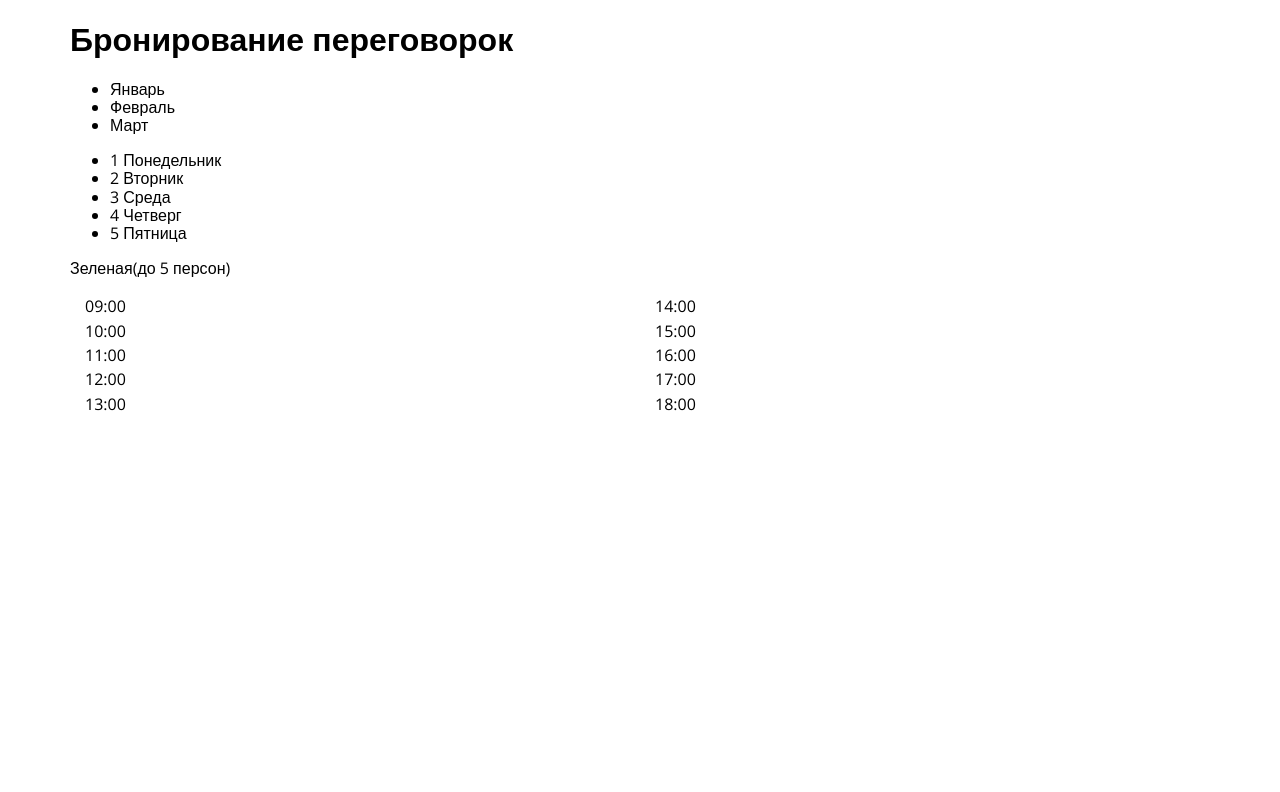
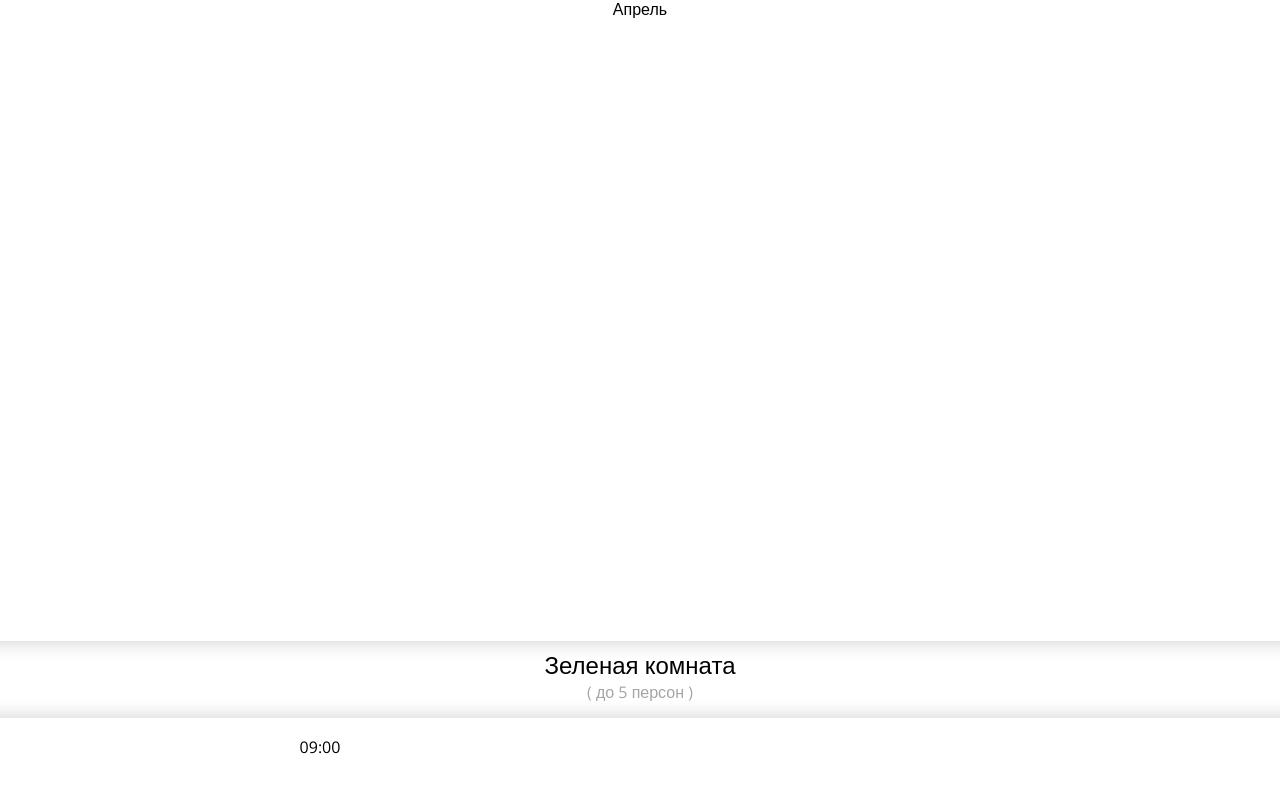
Before and after one commit to zlogin/booking, a React app: page / in a window 1280 px wide. Shown: the top 792 px of the page. Built offline with nearby package versions, Linux system fonts and the light colour scheme.

Commit message:
add structure

```diff
--- a/src/components/App.js
+++ b/src/components/App.js
@@ -1,51 +1,21 @@
 import React, { Component } from 'react'
+import PropTypes from 'prop-types'
+
+import RoomList from './RoomList'
 
 class App extends Component {
+    static propTypes = {
+
+    }
     render(){
         return(
-            <div className='main'>
-                <h1>Бронирование переговорок</h1>
-                <div className="calendar">
-                    <div className="calednar__date">
-                        <div className="calendar__month">
-                            <ul className="month">
-                                <li className="month__name">Январь</li>
-                                <li className="month__name">Февраль</li>
-                                <li className="month__name">Март</li>
-                            </ul>
-                            <div className="calendar__day">
-                                <ul className="day">
-                                    <li className="day__name">1 Понедельник</li>
-                                    <li className="day__name">2 Вторник</li>
-                                    <li className="day__name">3 Среда</li>
-                                    <li className="day__name">4 Четверг</li>
-                                    <li className="day__name">5 Пятница</li>
-                                </ul>
-                            </div>
-                        </div>
-                    </div>
-                    <div className="calendar__place">
-                        <div className="place__name">
-                            <p>Зеленая
-                                <span className="place_desc">(до 5 персон)</span>
-                            </p>
-                        </div>
-                        <div className="place__time">
-                            <ul className="time">
-                                <li className="time__hour">09:00</li>
-                                <li className="time__hour">10:00</li>
-                                <li className="time__hour">11:00</li>
-                                <li className="time__hour">12:00</li>
-                                <li className="time__hour">13:00</li>
-                                <li className="time__hour">14:00</li>
-                                <li className="time__hour">15:00</li>
-                                <li className="time__hour">16:00</li>
-                                <li className="time__hour">17:00</li>
-                                <li className="time__hour">18:00</li>
-                            </ul>
-                        </div>
-                    </div>
+            <div className="calendar">
+                <div className="calendar__month action__carousel">
+                    <i className="action action__prev" ></i>
+                    <span className="month__current">Апрель</span>
+                    <i className="action action__next"></i>
                 </div>
+                <RoomList />
             </div>
         )
     }
--- /dev/null
+++ b/src/components/Day.js
@@ -0,0 +1,16 @@
+import React, { Component } from 'react'
+import PropTypes from 'prop-types'
+
+class Day extends Component {
+    static propTypes = {
+
+    }
+
+    render() {
+        return (
+            <div className="day__hour">09:00</div>
+        )
+    }
+}
+
+export default Day
--- /dev/null
+++ b/src/components/DayList.js
@@ -0,0 +1,20 @@
+import React, { Component } from 'react'
+import PropTypes from 'prop-types'
+
+import Day from './Day'
+
+class DayList extends Component {
+    static propTypes = {
+
+    }
+
+    render() {
+        return (
+            <div className="room__day">
+                <Day />
+            </div>
+        )
+    }
+}
+
+export default DayList
--- /dev/null
+++ b/src/components/Room.js
@@ -0,0 +1,28 @@
+import React, { Component } from 'react'
+import PropTypes from 'prop-types'
+
+import DayList from './DayList'
+
+class Room extends Component {
+    static propTypes = {
+
+    }
+
+    render() {
+        return (
+            <div className="room action__carousel">
+                <i className="action action__prev"></i>
+                <div className="room__detail">
+                    <div className="room__title">
+                        <div className="room__title_text">Зеленая комната</div>
+                        <div className="room__title_descr">( до 5 персон )</div>
+                    </div>
+                    <DayList />
+                </div>
+                <i className="action action__next"></i>
+            </div>
+        )
+    }
+}
+
+export default Room
--- /dev/null
+++ b/src/components/RoomList.js
@@ -0,0 +1,20 @@
+import React, { Component } from 'react'
+import PropTypes from 'prop-types'
+
+import Room from './Room'
+
+class RoomList extends Component {
+    static propTypes = {
+
+    }
+
+    render() {
+        return (
+            <div className="calendar__room">
+                <Room />
+            </div>
+        )
+    }
+}
+
+export default RoomList
--- a/src/scss/App.scss
+++ b/src/scss/App.scss
@@ -1,28 +1,71 @@
 
 @import "normalize.css";
+@import "__adaptive.scss";
 
-body {
+body, html {
     font-family: 'Open Sans', sans-serif;
     font-size: 100%;
+    height: 100%;
 }
-
-.main{
+#root{
+    height: 100%;
+}
+.calendar{
+    width: 100%;
+    height: 100%;
+    display: flex;
+    flex-flow: column wrap;
     margin: 0 auto;
+    &__month{
+        text-align: center;
+        flex: 1;
     }
-
-.time{
+    &__room{
+    }
+}
+.action{
+    &__carousel{
+        position: relative;
+        .action{
+            position: absolute;
+            width: 50px;
+            height: 50px;
+            top: 13px;
+            &__prev{
+                left: 0;
+            }
+            &__next{
+                right: 0;
+            }
+        }
+    }
+}
+.room{
+    display: flex;
+    flex-flow: column nowrap;
+    align-self: flex-end;
+    padding-bottom: 20px;
+    text-align: center;
+    &__title {
+        padding: 10px 20px 16px;
+        box-shadow: 0 -23px 20px -23px rgba(0, 0, 0, .2) inset, 0 23px 20px -23px rgba(0, 0, 0, .2) inset;
+        &_text{
+            font-size: 24px;
+            padding-bottom: 5px
+        }
+        &_descr{
+            font-size: 16px;
+            color: #a5a5a5;
+        }
+    }
+    &__day, .day{
         width: 100%;
         padding: 0;
         column-count: 2;
         column-gap: 0;
         &__hour{
             display: block;
-        padding: 4px 15px 2px;
+            padding: 20px 15px 24px;
         }
     }
-
-@media screen and (min-width: 1159px){
-    .main{
-        width: 1140px;
 }
-}
--- /dev/null
+++ b/src/scss/__adaptive.scss
@@ -0,0 +1,5 @@
+@media screen and (min-width: 1159px){
+    .calendar{
+        width: 1140px;
+    }
+}
```
Lines whose indentation alone changed are shown as unchanged.
